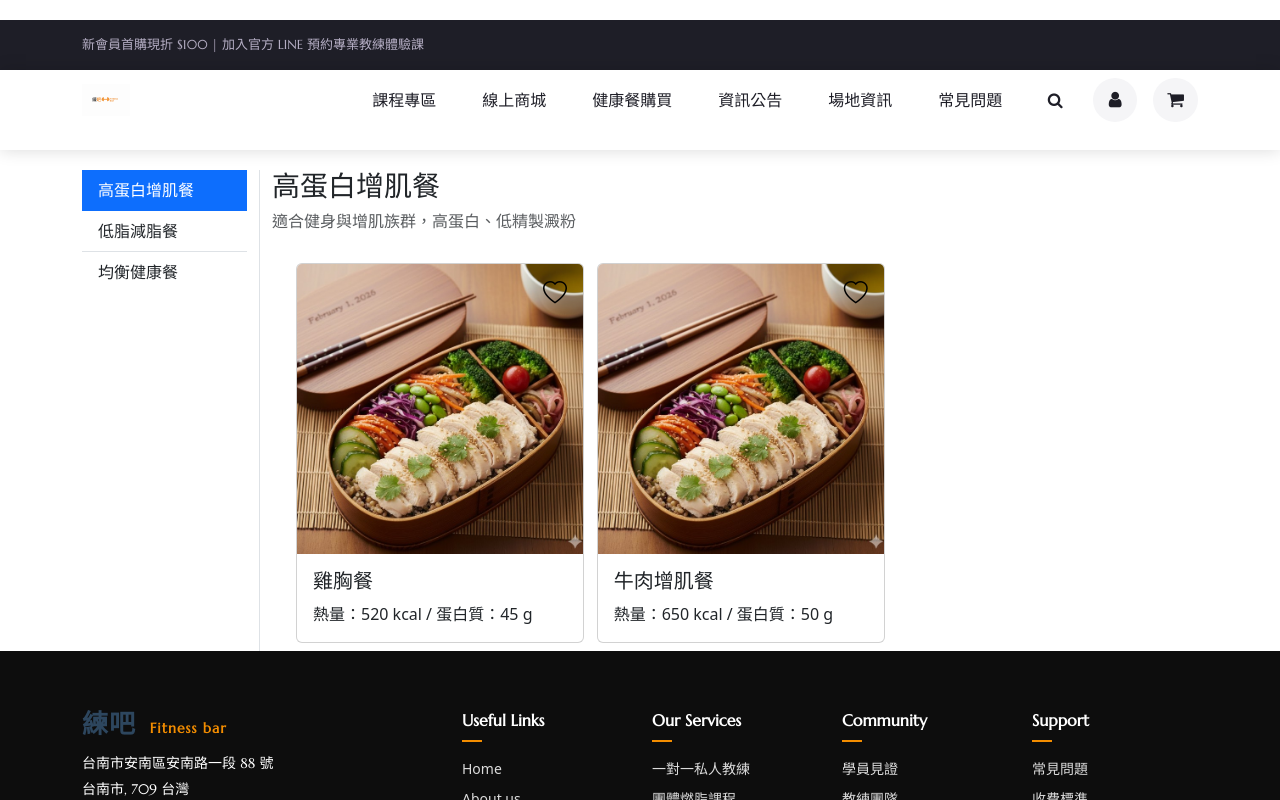
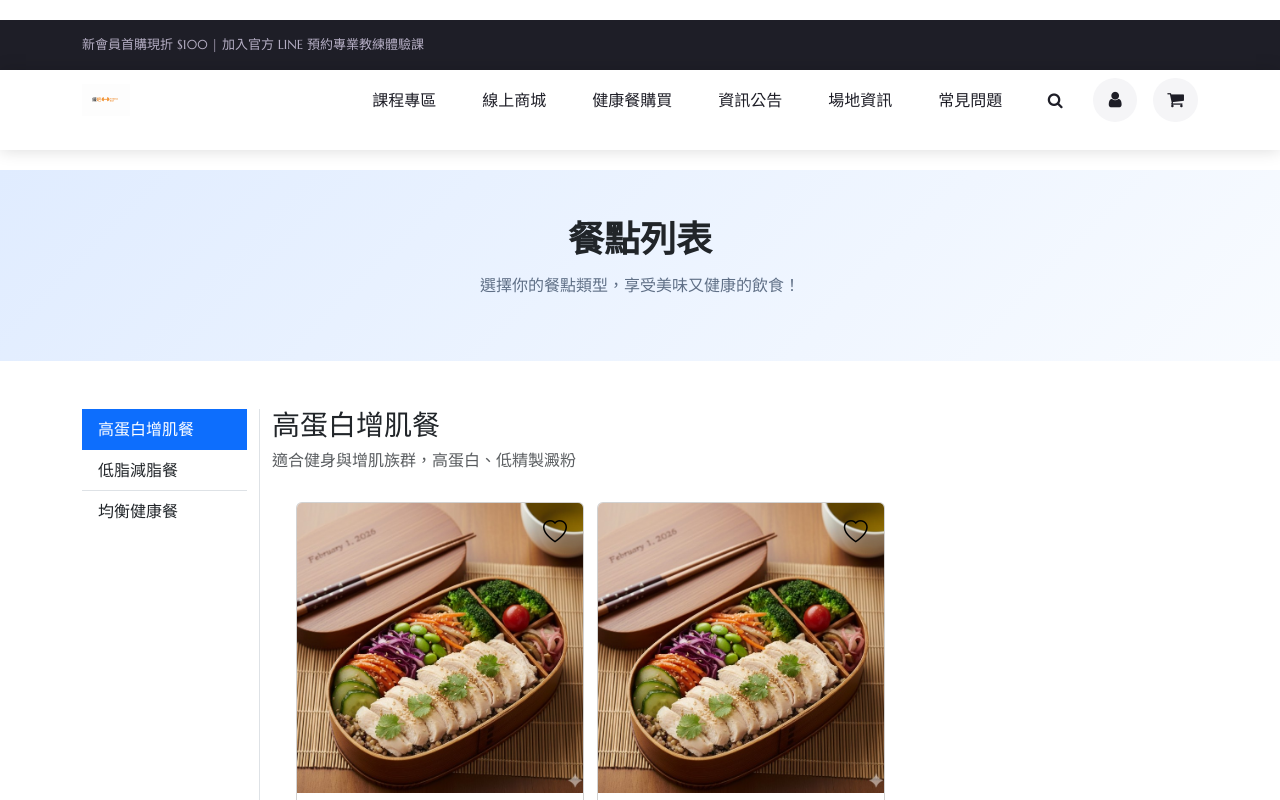
Before and after one commit to hanyi85/gym-vue, a Vue app in the folder gym-vue/: page /meals in a window 1280 px wide. Shown: the top 800 px of the page. Built offline with nearby package versions, Linux system fonts and the light colour scheme.

Commit message:
新增meal 的banner

```diff
--- a/gym-vue/src/views/meals/MealList-View.vue
+++ b/gym-vue/src/views/meals/MealList-View.vue
@@ -1,6 +1,8 @@
 <script setup>
 import { ref, computed } from 'vue'
 import MealCard from '@/components/Meals/MealCardList.vue'
+import MealBbanner from '@/components/banner.vue'
+
 
 // 分類
 const categories = [
@@ -34,6 +36,11 @@ const filteredMeals = computed(() => {
 </script>
 
 <template>
+  <!-- Banner -->
+   <div class="pb-5">
+      <MealBbanner title="餐點列表" subtitle="選擇你的餐點類型，享受美味又健康的飲食！"/>
+   </div>
+
   <div class="container">
     <div class="row">
 
```
